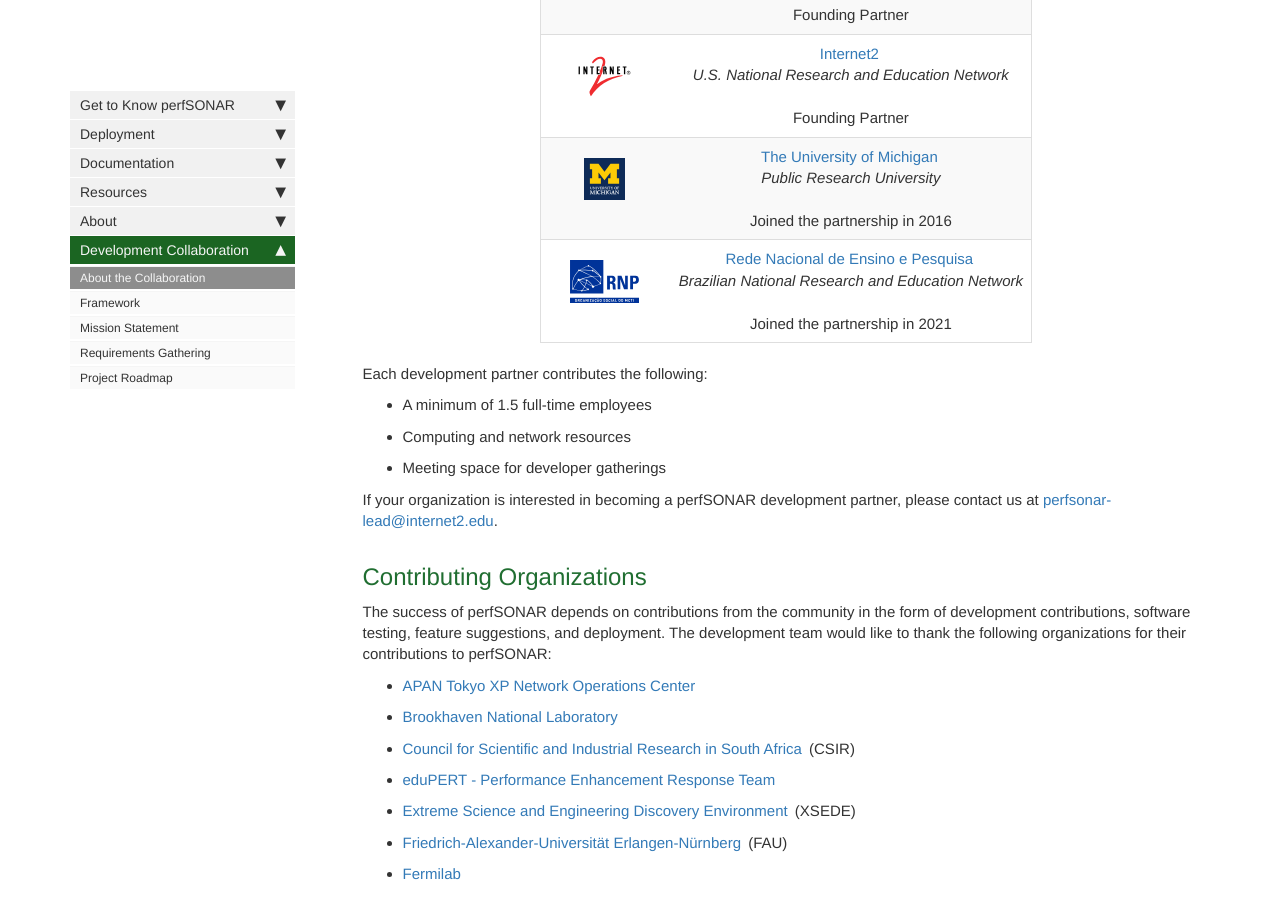
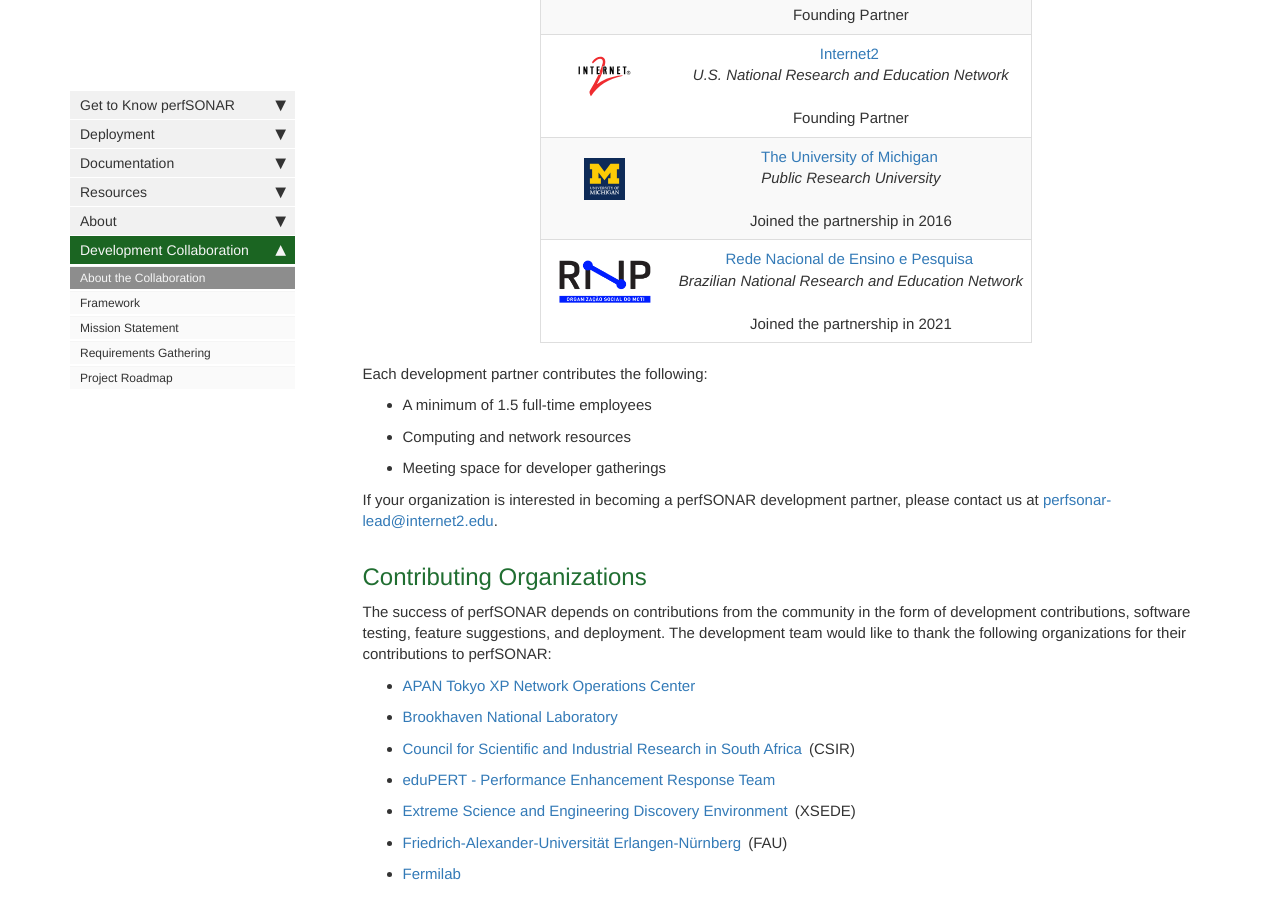
Before and after one commit to perfsonar/website, a Jekyll site: the page built from pages/collab/about.md, in a window 1280 px wide and 900 px high, scrolled down 652 px. Built offline with Jekyll 4.4.1, drawn with Linux system fonts in a browser that asks for light colours; comment, search, counter and statistics services are not loaded.

Commit message:
New RNP logo

```diff
--- a/_includes/footer.html
+++ b/_includes/footer.html
@@ -26,7 +26,7 @@ wider logos more visual dominance.
 	  &nbsp;&nbsp;
 	  <a href="https://www.internet2.edu"><img src="images/logos/internet2.svg" alt="Internet2 Logo" target="_blank" height="{{ logo_height | times: 0.85 }}pt" /></a>
 	  &nbsp;&nbsp;
-	  <a href="https://www.rnp.br/en"><img src="images/logos/rnp.svg" alt="RNP Logo" target="_blank" height="{{ logo_height | times: 0.8 }}pt" /></a>
+	  <a href="https://www.rnp.br/en"><img src="images/logos/rnp.png" alt="RNP Logo" target="_blank" height="{{ logo_height | times: 0.8 }}pt" /></a>
 	  &nbsp;&nbsp;
 	  <a href="https://www.umich.edu"><img src="images/logos/umich.svg" alt="University of Michigan Logo" target="_blank" height="{{ logo_height | times: 0.85 }}pt" /></a>
 	  <br />
--- a/pages/collab/about.md
+++ b/pages/collab/about.md
@@ -49,7 +49,7 @@ local:
     - name: Rede Nacional de Ensino e Pesquisa
       url: https://www.rnp.br/en
       desc: Brazilian National Research and Education Network
-      logo: images/logos/rnp.svg
+      logo: images/logos/rnp.png
       scale: 1.0
       year: Joined the partnership in 2021
 
```
Also changed, not shown: images/logos/rnp.png (added), images/logos/rnp.svg (deleted).
